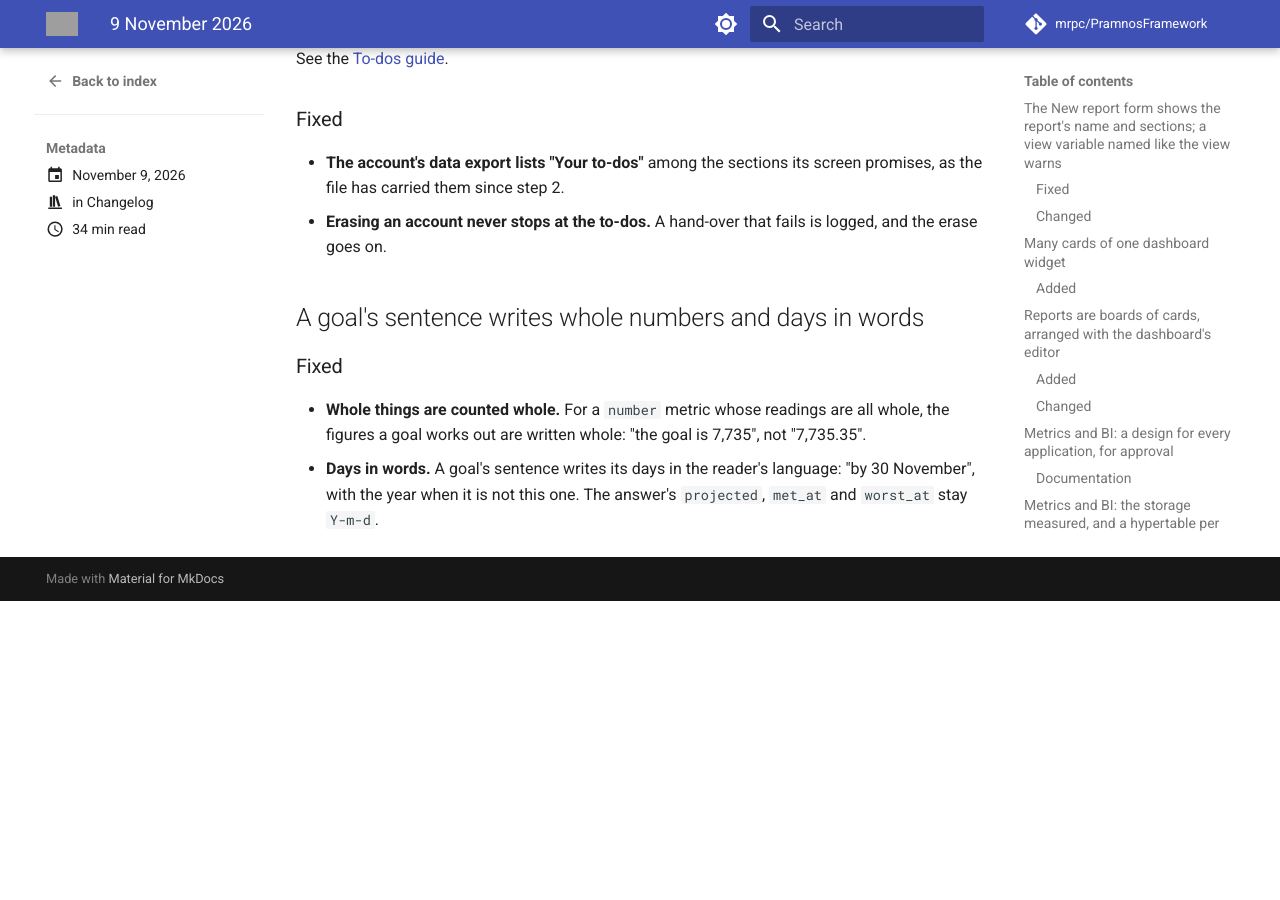
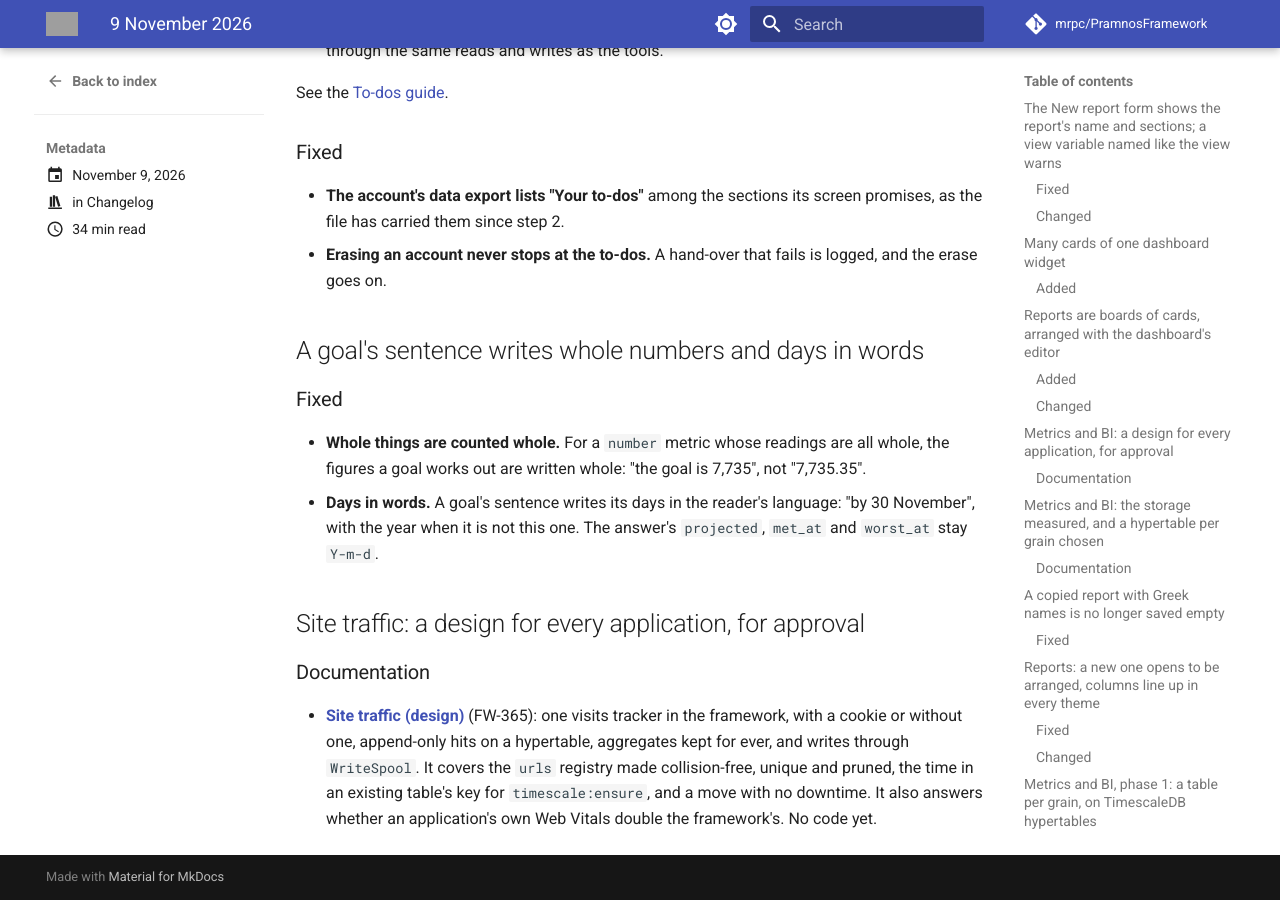
Before and after one commit to mrpc/PramnosFramework, an MkDocs documentation site: the page built from docs/version-history/posts/2026-11-09.md, in a window 1280 px wide and 900 px high, scrolled down 27429 px. Built offline with MkDocs 1.6.1 and Material for MkDocs 9.7.7, drawn with Linux system fonts in a browser that asks for light colours; comment, search, counter and statistics services are not loaded; before the commit the page ends 28030 px from its top, so only the background shows below that; some of the changed lines change nothing that is shown; some of the changed text lies outside the part shown; grey boxes are pictures that could not be loaded.

Commit message:
docs(visits): site traffic design for approval — one tracker, the urls registry fixed, a move without downtime (FW-365)

```diff
--- /dev/null
+++ b/docs/Visits-Design.md
@@ -0,0 +1,238 @@
+---
+use_cases:
+  - Designing the framework's site-traffic tracker shared by every application
+  - Deciding whether a site counts visits with a cookie or without one
+  - Fixing the urls registry's collisions, duplicates and orphans
+  - Moving an application's own visit tables onto the framework without downtime
+  - Checking whether an application's own Web Vitals duplicate the framework's
+---
+
+# Site traffic (design, FW-365)
+
+**Status:** proposal, for the marketplace's and the content platform's approval before any code.
+
+Two applications count their sites' traffic, each its own way. The marketplace has a small
+Matomo: a visit with a cookie, its pages, its source, the person once they sign in. The content
+platform has a cookieless counter for the many sites it is connected to, written through the
+framework's `WriteSpool`, with continuous aggregates kept for ever. Both become one feature of the
+framework, `visits`, opt-in. Neither loses anything. The `urls` registry they both lean on is
+fixed on the way.
+
+## 1. What there is
+
+| | Marketplace | Content platform | Framework today |
+|---|---|---|---|
+| Beacon | `tracker.php`, every page, even from the page cache | `sendBeacon` POST and a `<noscript>` GET, 204 | `pf-vitals.js` → `ClientVitals` (Web Vitals only) |
+| Visitor | `visitid` cookie; a visit ends after 30′ idle, or on another site or campaign | 8 bytes of `sha256(daily salt · IP · UA · site)`; no visit, nothing kept of the person | — |
+| Person | the account, once signed in | never | `SessionTrackingMiddleware`: who is online |
+| Rows | `visits` (2.9M, 1.4 GB) + `visitactions` (3.2M, 435 MB) for three months, **updated** on every page | `site_hits` hypertable, append-only, 90 days; CAggs for ever | — |
+| Writing | synchronous INSERT/UPDATE in the request | `WriteSpool::append()`, drained every minute | `WriteSpool`, `spool:drain` |
+| Bots | `BOT`, `NO_JS` left out of the counts | `BotDetector`, crawler list, referrer spam list, 60/min, 20 events | `BotDetector` |
+| Place | GeoIP (city) | DB-IP City Lite, `geoip:update` | — |
+| Pages | `urls` via `Token::urlId()` (crc32) | post id or path | `urls`, `tokenactions.urlid` |
+| Sites | one, three markets by path | many (`property_id`), a public key and its origins | — |
+| Assistant | `VisitsTool` | `SiteTrafficTool` | — |
+
+## 2. The rows
+
+Rule 15: the engine's state goes in `pramnos.*`, the figures in `stats.*`.
+
+### 2.1 Append-only, never updated
+
+The marketplace's `visits` row is updated on every page: its last action, its count, its person.
+An updated row cannot be compressed on TimescaleDB, and an UPDATE of a hot row is the most
+expensive write a tracker can do. So nothing is updated. A visit's later facts are read from its
+hits.
+
+- **`pramnos.page_hits`**, a hypertable on `at`, primary key `(hitid, at)`:
+
+  | Column | |
+  |---|---|
+  | `hitid`, `at` | Time to the second, in the key |
+  | `site` | `pramnos.sites.siteid` |
+  | `visitor` | `bigint`: the cookie's id, or the day's hash |
+  | `visit` | `bigint`, the visit's id (cookie model); null cookieless |
+  | `seq` | Its number within the visit: 1 is the landing page |
+  | `kind` | `view`, `click` (a link out), `event` |
+  | `urlid` | The page, through `urls` (§5) |
+  | `target` | `urlid` of the link out, for a click |
+  | `referrer_host`, `referrer` | The host as text, the rest as a `urlid`; on the first hit of a visit |
+  | `source`, `medium`, `campaign` | The classification (§3.3) and the utm, on the first hit |
+  | `userid` | The person, from the hit on which they are known |
+  | `country`, `region`, `city` | GeoIP, the address then dropped |
+  | `device`, `browser`, `os`, `screen` | |
+  | `flags` | Bit field: bot, no JavaScript, prerender, from the page cache |
+
+- **`pramnos.sites`**: `siteid`, `tenant`, `name`, `key` (public), `origins`, `visitor` (`cookie` or
+  `cookieless`), `idle` (30′), `keep` (the raw rows' retention).
+- **Continuous aggregates** (real-time, refreshed every 30′, kept for ever), in `stats.*`:
+  `traffic_hourly` and `traffic_daily` (site × source × device × flags: hits, visitors, visits,
+  landings, exits), `pages_daily`, `referrers_daily`, `campaigns_daily`, `places_daily`,
+  `tech_daily`, `clicks_daily`. A visit's facts come from here, not from a visits table: its
+  length is `max(at) − min(at)`, and its pages are `count(*)`.
+- **Without TimescaleDB** — MySQL, plain PostgreSQL — the same `stats.*` tables are plain tables,
+  filled by a `visits:rollup` job every 30′ from the raw rows since its last mark. The readers do
+  not know which they read.
+
+### 2.2 The visitor models
+
+Per site, `sites.visitor`:
+- **`cookie`** (the marketplace's): a first-party `pf_vid` cookie, a visit's id in `pf_visit`,
+  30′ idle, a new visit on another site or campaign. The account joins on the first hit after
+  signing in, and the hits before it are the same visit's, so the visit is theirs.
+- **`cookieless`** (the content platform's): the daily-salted hash, no cookie, no visit, never
+  a person. The salt is replaced at midnight UTC, in `pramnos.settings`.
+
+## 3. Taking a hit
+
+### 3.1 The beacon
+
+`pf-hits.js`, beside `pf-vitals.js`: one `sendBeacon` per page view and per click out, with the
+clicks queued before the page leaves; a `<noscript>` image for no JavaScript.
+`POST /pf/hit` (and `GET` for the image) answers 204 always. Mounted by the feature, and
+served from the page cache too: it asks nothing of the session.
+
+### 3.2 Refused before it costs anything
+
+A key that names no site, an origin not the site's, a referrer on the spam list (Matomo's), more
+than 60 a minute from one visitor (an atomic cache), and more than 20 events in a request are
+dropped. **A bot or a page without JavaScript is kept, flagged** (`flags`), and counted apart:
+the marketplace's reports say how many there were, and a wrong flag can be corrected later.
+The content platform drops them today; it would keep them, flagged, and its figures exclude them
+as now.
+
+### 3.3 Where it came from
+
+`Visits\Source::classify($referrer, $utm, $landing)` returns the marketplace's `VisitSource`
+classes: direct, search, social, AI assistant, email, campaign, another website, internal. The
+host lists are the framework's and an application adds its own (`visits.sources`).
+
+### 3.4 Written later
+
+`WriteSpool::append('pramnos.page_hits', $row)`: a line in a file, or redis. `spool:drain` writes
+them in batches of 500 every minute, as the content platform does now. The marketplace's hits go
+the same way, so its pages no longer wait on an INSERT.
+
+### 3.5 Place and device
+
+- `Pramnos\Visits\GeoIp`: the content platform's reader of a MaxMind-format database, DB-IP City
+  Lite by default, refreshed monthly by `geoip:update`. The marketplace's own GeoIP2 database
+  works with it unchanged. `maxmind-db/reader` is a `suggest`; without it there is no place, and
+  the hit is still counted. The attribution DB-IP asks for is shown wherever places are shown.
+- Device, browser and OS from the user agent with the framework's `BotDetector` parser; the UA
+  itself is not kept.
+
+## 4. Reading it
+
+- **Metrics** (FW-360's): `visits.views`, `visits.visitors`, `visits.visits`, `visits.landings`.
+  Their dimensions are site, source, country, device and page group. They read the daily
+  aggregate, and bots and no-JS are left out unless a filter asks for them.
+- **The assistant's tool `visits`** joins the marketplace's `VisitsTool` and the content
+  platform's `SiteTrafficTool`. It answers sources, campaigns, countries, pages, referrers, clicks,
+  devices and a period against another. `visits.tool` renames it.
+- **A dashboard card**, and "online now" from `SessionTrackingMiddleware`.
+- **The JSON API** for the content platform's stats pages, with the attribution.
+
+## 5. The `urls` registry
+
+Measured on the marketplace: 13.8M rows, 3.8 GB, never cleaned. About 567K are referred to; about
+96% are orphans of deleted `visitactions`. The lookup is by `crc32` on a non-unique index. So 235
+URLs are there twice, a race of two inserts. Worse, at 13.8M URLs crc32 expects about 22,000
+collisions: a new URL whose hash matches an old one silently takes the old one's `urlid`.
+
+- **A hash that does not collide:** a new column `sha` (`binary(20)` on MySQL, `bytea` on
+  PostgreSQL), the SHA-1 of the whole URL, with a **unique** index. `Token::urlId()` looks up by
+  it and inserts with "on conflict, read the one there", which ends the duplicates. `hash`
+  (crc32) stays, unread, so nothing that reads it breaks. It goes in a later version.
+- **The text:** `url` widens to 2000 characters. A longer URL is kept cut and found by the hash
+  of the whole of it, as now.
+- **Moving an installation** (`urls:rehash`, in batches by `urlid`, resumable):
+  1. fill `sha` for every row;
+  2. URLs there twice: point every reference at the lower `urlid`, then delete the other;
+  3. make the unique index;
+  4. switch the lookup.
+
+  A collision already made cannot be undone: the old hits stay on the URL they were filed
+  under. From the switch on, none is made.
+- **Orphans:** `urls:prune` deletes URLs nobody refers to, in batches with `NOT EXISTS`.
+  Referrers are declared, not guessed: `tokenactions.urlid`, `pramnos.page_hits.urlid`,
+  `.target` and `.referrer`, and any table an application adds
+  (`UrlRegistry::referencedBy('table', 'column')`). A URL younger than a day is never pruned,
+  because a hit may still be in the spool. The marketplace's first run frees about 13M rows. After
+  that it runs weekly, after the raw rows' retention.
+- The name stays `urls` (rule 15: a table applications had before the framework adopted it). The
+  foreign key `tokenactions.urlid → urls` cascades, so only an unreferenced URL is deleted.
+
+## 6. `timescale:ensure` and the time in the key
+
+A hypertable needs its time column in every unique key. `HypertableRegistry` assumes it is there
+already. A table created plain with a `PRIMARY KEY (id)` is then left plain for good. The spec
+gains `'primary_key' => ['hitid', 'at']`. For an existing plain table, `timescale:ensure` then:
+- replaces the key (`ALTER TABLE … DROP CONSTRAINT …, ADD PRIMARY KEY (…)`);
+- makes it a hypertable with `migrate_data => true`.
+
+Both hold a lock for as long as the table takes. **That suits a small table, not 2.9M rows in
+production**, so `ensure` refuses above `--max-rows` (100,000 by default) and points to §7.
+
+## 7. Moving over without downtime
+
+The marketplace's own move is its own, one-off script (the rule for conversion code). The
+framework gives it the steps, and the same steps serve the content platform's `site_hits`:
+
+1. **Beside.** The framework's tables are made empty, beside the old ones; nothing reads them.
+2. **Both.** The tracker writes its old row as now and also appends the framework's hit. Every
+   hit from then on is in both.
+3. **The past.** `Visits::import(iterable $hits)` copies history oldest first, in chunks of a
+   day, each chunk idempotent (the old ids kept in `import_ref`). It can be stopped and resumed,
+   and it is throttled like the deferred-write drain (WAL and replica lag). The marketplace's 3.2M
+   actions and 2.9M visits become about 3.2M hits.
+4. **Compared.** `visits:compare --from --to` sets the old figures against the new, day by day:
+   visits, visitors, views and sources. It lists any day that differs by more than 0.5%.
+5. **Switched.** The metric, the tool and the reports read the framework's tables. The old writes
+   stop, and the old tables stay read-only for 30 days.
+6. **Dropped**, by the application's own migration.
+
+The content platform's `site_hits` maps nearly one to one. Its CAggs are rebuilt from the
+imported rows.
+
+## 8. Web Vitals: not doubled, but twice
+
+The framework's `pf-vitals.js` → `pramnos.client_vitals` keeps one row per metric. The
+marketplace's `WebVitals` (`vitals.js` → `clientvitals`) keeps one row per navigation. Neither
+counts twice today: the marketplace leaves out the framework's `create_client_vitals_table` and
+answers `/ClientVitals` itself. It is still the same measurement written twice, and its own
+docblock says it waits for the framework's. What it has that the framework's lacks:
+- the market;
+- the admin theme (`ui_version`);
+- its page groups (the framework takes the same as `vitals.groups`);
+- a hypertable with 90 days.
+
+Proposal: the framework's gains `vitals.dimensions` (`fn (string $path, array $report): array`,
+for market and theme) and a `HypertableRegistry` entry. The marketplace then moves its RUM onto
+it, once its before/after comparison (P0) is done.
+
+## 9. Questions for the applications
+
+1. **Marketplace:** keep the raw hits for good (`keep` null, about 1 GB a quarter compressed far
+   smaller), or 13 months with the aggregates for ever?
+2. **Marketplace:** the three markets — one site with a market dimension from the path (as
+   vitals does), or three sites?
+3. **Content platform:** keep bots and spam-free no-JS hits flagged rather than dropped? The
+   figures do not change.
+4. **Content platform:** a post id where the site sends one, beside the URL, so a renamed post
+   keeps its history?
+5. **Both:** anything a report of yours reads that §2.1's columns or §4's aggregates do not
+   cover.
+
+## 10. Order
+
+| Step | What |
+|---|---|
+| 1 | `urls`: `sha`, unique index, `urls:rehash`, `urls:prune`, references declared |
+| 2 | `HypertableRegistry` primary key; `timescale:ensure` for an existing small table |
+| 3 | `pramnos.sites`, `page_hits`, the beacon, refusals, spool, GeoIP, source classes |
+| 4 | Aggregates (CAggs, or the rollup), the metrics, the tool, the card, the API |
+| 5 | `Visits::import()`, `visits:compare`; the content platform's move, then the marketplace's |
+| 6 | Web Vitals: `vitals.dimensions` and the hypertable entry |
+
+Step 1 helps today, whatever is decided about the rest. It can go first on the marketplace's word.
--- a/docs/version-history/posts/2026-11-09.md
+++ b/docs/version-history/posts/2026-11-09.md
@@ -5,7 +5,7 @@
 
 # 9 November 2026
 
-Fifty entries today:
+Fifty-one entries today:
 
 - The New report form shows the report's name and sections; a view variable named like the view warns
 - Many cards of one dashboard widget
@@ -57,6 +57,7 @@
 - To-dos, step 4: the screen, the header, the card, the calendar
 - To-dos, step 4 done: the assistant's tools, the rules' action, the JSON API
 - A goal's sentence writes whole numbers and days in words
+- Site traffic: a design for every application, for approval
 
 <!-- more -->
 
@@ -994,3 +995,14 @@
 - **Days in words.** A goal's sentence writes its days in the reader's language: "by 30
   November", with the year when it is not this one. The answer's `projected`, `met_at` and
   `worst_at` stay `Y-m-d`.
+
+## Site traffic: a design for every application, for approval
+
+### Documentation
+
+- **[Site traffic (design)](../../Visits-Design.md)** (FW-365): one visits tracker in the
+  framework, with a cookie or without one, append-only hits on a hypertable, aggregates kept for
+  ever, and writes through `WriteSpool`. It covers the `urls` registry made collision-free,
+  unique and pruned, the time in an existing table's key for `timescale:ensure`, and a move with
+  no downtime. It also answers whether an application's own Web Vitals double the framework's.
+  No code yet.
--- a/mkdocs.yml
+++ b/mkdocs.yml
@@ -78,6 +78,7 @@
     - hreflang and Sitemaps (design): Hreflang-And-Sitemap-Design.md
     - Metrics and BI (design): Metrics-BI-Design.md
     - To-dos (design): Todos-Design.md
+    - Site traffic (design): Visits-Design.md
   - Documentation:
     - Core Framework:
       - Framework Overview: Pramnos_Framework_Guide.md
```
